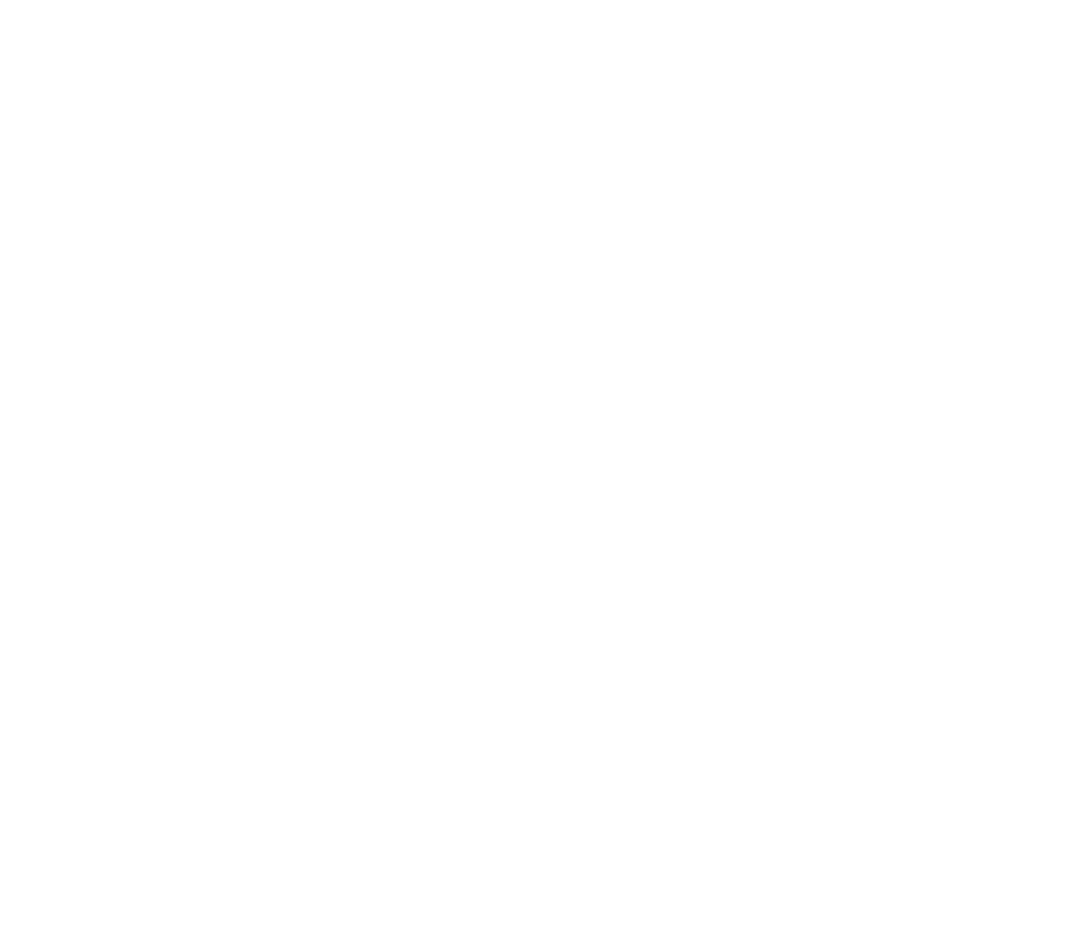
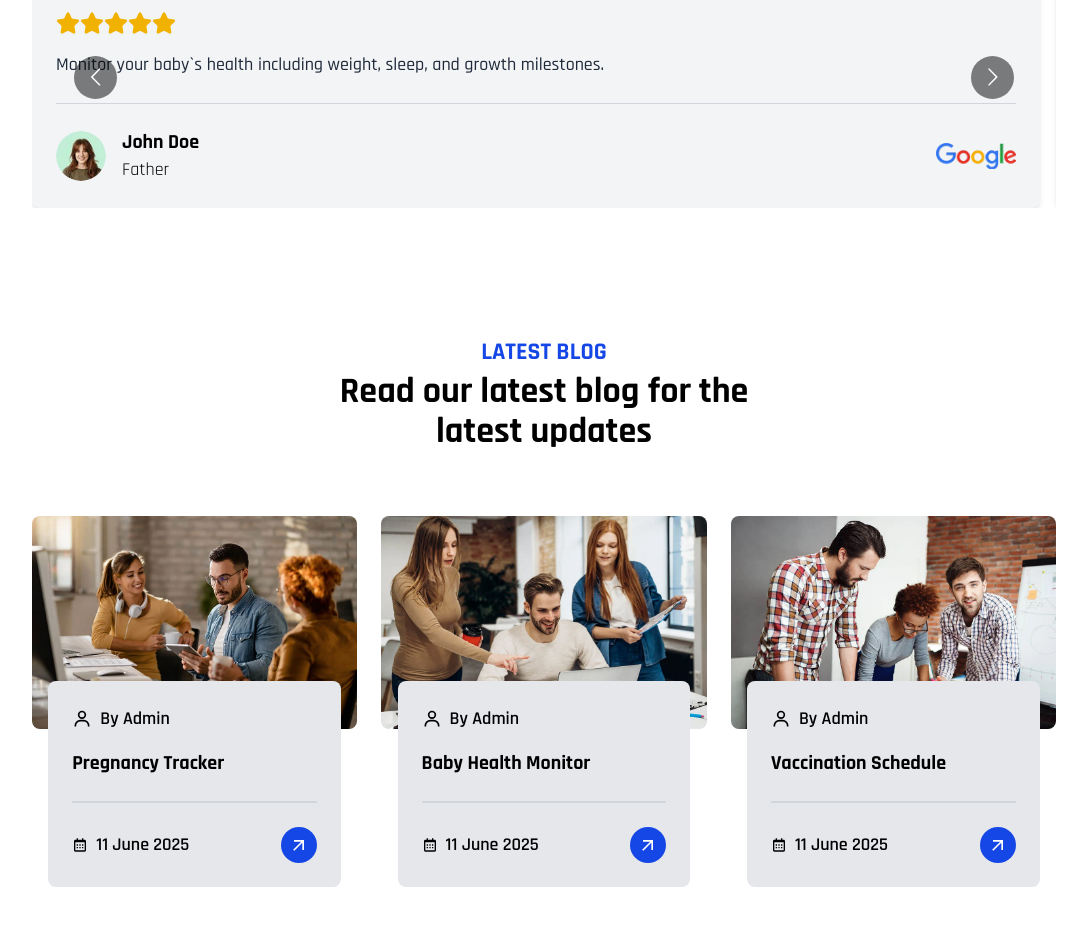
Before and after one commit to Sogon-Njugush/software-agency-landing-page, a Next.js app: page / in a window 1280 px wide. Shown: the part 4807-5733 px from the top of the page, without its empty margins (96-1183 px from the left). Before the commit the page ends 4510 px from the top, so only its background shows below. Built offline with nearby package versions, Linux system fonts and the light colour scheme.

Commit message:
blog section

```diff
--- /dev/null
+++ b/components/Home/Blog/Blog.tsx
@@ -0,0 +1,34 @@
+import React from "react";
+import BlogCard from "./BlogCard";
+import { BlogList } from "@/constant/constant";
+
+const Blog = () => {
+  return (
+    <div className="pt-16 pb-16">
+      {/* heading section */}
+      <div className="text-center">
+        {/* subheading */}
+        <h1 className="uppercase text-lg sm:text-xl md:text-2xl font-bold text-blue-700  dark:text-pink-500">
+          Latest Blog
+        </h1>
+        {/* heading */}
+        <h1 className="text-xl sm:text-3xl md:text-4xl font-bold mt-1">
+          Read our latest blog for the <br /> latest updates
+        </h1>
+      </div>
+      {/* body */}
+      <div className="w-[80%] mt-16 mx-auto grid grid-cols-1 lg:grid-cols-2 xl:grid-cols-3 gap-6">
+        {
+          // mapping cards
+          BlogList.map((item) => (
+            <div key={item.id}>
+              <BlogCard image={item.image} title={item.title} />
+            </div>
+          ))
+        }
+      </div>
+    </div>
+  );
+};
+
+export default Blog;
--- /dev/null
+++ b/components/Home/Blog/BlogCard.tsx
@@ -0,0 +1,50 @@
+import Image from "next/image";
+import React from "react";
+import { BiCalendar, BiUser } from "react-icons/bi";
+import { MdOutlineArrowOutward } from "react-icons/md";
+
+type Props = {
+  image: string;
+  title: string;
+};
+
+const BlogCard = ({ image, title }: Props) => {
+  return (
+    <div>
+      <div>
+        {/* image */}
+        <Image
+          src={image}
+          alt="image"
+          width={400}
+          height={400}
+          className="rounded-lg w-full h-full"
+        />
+        {/* blog box */}
+        <div className="w-[90%] mx-auto bg-gray-200 dark:bg-blue-900 rounded-lg mt-[-3rem] relative z-10 p-6">
+          <div className="flex items-center space-x-2">
+            <BiUser className="w-5 h-5" />
+            <span className="md:text-lg text-base font-semibold">By Admin</span>
+          </div>
+          <h1 className="text-lg md:text-xl font-bold mt-4">{title}</h1>
+          <span className="block w-full h-[2px] bg-gray-300 mt-6 mb-6"></span>
+          <div className="flex items-center space-x-2 justify-between">
+            <div className="flex items-center space-x-2">
+              <BiCalendar className="w-4 h-4" />
+              <span className="md:text-lg text-base font-semibold">
+                11 June 2025
+              </span>
+            </div>
+            <div className="">
+              <div className="w-9 h-9 rounded-full flex items-center justify-center flex-col bg-blue-700 cursor-pointer hover:bg-blue-900 transition-all duration-200">
+                <MdOutlineArrowOutward className="w-5 h-5 text-white" />
+              </div>
+            </div>
+          </div>
+        </div>
+      </div>
+    </div>
+  );
+};
+
+export default BlogCard;
--- a/components/Home/Home.tsx
+++ b/components/Home/Home.tsx
@@ -5,6 +5,8 @@
 import WhyChoose from "./WhyChoose/WhyChoose";
 import Software from "./Software/Software";
 import Project from "./Project/Project";
+import Review from "./Review/Review";
+import Blog from "./Blog/Blog";
 
 const Home = () => {
   return (
@@ -15,6 +17,8 @@
       <WhyChoose />
       <Software />
       <Project />
+      <Review />
+      <Blog />
     </div>
   );
 };
--- a/components/Home/Project/Project.tsx
+++ b/components/Home/Project/Project.tsx
@@ -20,7 +20,7 @@
             <a
               href="#_"
               className="w-full py-4 text-base sm:text-lg md:text-xl text-center text-white transition-colors font-semibold duration-300 bg-blue-800 rounded-full uppercase hover:bg-blue-900 ease px-9 md:w-auto">
-              All Services
+              All Projects
             </a>
           </div>
         </div>
--- /dev/null
+++ b/components/Home/Review/Review.tsx
@@ -0,0 +1,78 @@
+"use client";
+import React from "react";
+import Carousel from "react-multi-carousel";
+import "react-multi-carousel/lib/styles.css";
+import ReviewCard from "./ReviewCard";
+import { ReviewList } from "@/constant/constant";
+
+const responsive = {
+  desktop: {
+    breakpoint: { max: 3000, min: 1224 },
+    items: 2,
+    slidesToSlide: 1, // optional, default to 1.
+  },
+  tablet: {
+    breakpoint: { max: 1224, min: 764 },
+    items: 1,
+    slidesToSlide: 1, // optional, default to 1.
+  },
+  mobile: {
+    breakpoint: { max: 764, min: 0 },
+    items: 1,
+    slidesToSlide: 1, // optional, default to 1.
+  },
+};
+
+const Review = () => {
+  return (
+    <div className="pt-16 pb-16">
+      <div className="w-[90%] md:w-[80%] mx-auto">
+        {/* heading section */}
+        <div className="grid grid-cols-1 lg:grid-cols-2 gap-10 items-center">
+          <div>
+            <h1 className="text-lg sm:text-xl md:text-2xl font-bold text-blue-700 dark:text-pink-500 uppercase">
+              TESTIMONIALS
+            </h1>
+            <h1 className="text-xl sm:text-3xl md:text-4xl font-bold mt-1">
+              Trust Our Expertise to Drive Success
+            </h1>
+          </div>
+          <div className="lg:ml-auto">
+            <a
+              href="#_"
+              className="w-full py-4 text-base sm:text-lg md:text-xl text-center text-white transition-colors font-semibold duration-300 bg-blue-800 rounded-full uppercase hover:bg-blue-900 ease px-9 md:w-auto">
+              All Reviews
+            </a>
+          </div>
+        </div>
+        {/* slider */}
+        <div className="mt-16 ">
+          <Carousel
+            showDots={false}
+            responsive={responsive}
+            ssr={true} // means to render carousel on server-side.
+            infinite={true}
+            autoPlay={true}
+            autoPlaySpeed={4000}>
+            {
+              // mapping reviews
+              ReviewList.map((review) => (
+                <div key={review.id}>
+                  <ReviewCard
+                    reviewTitle={review.title}
+                    userName={review.userName}
+                    review={review.description}
+                    image={review.image}
+                    role={review.role}
+                  />
+                </div>
+              ))
+            }
+          </Carousel>
+        </div>
+      </div>
+    </div>
+  );
+};
+
+export default Review;
--- /dev/null
+++ b/components/Home/Review/ReviewCard.tsx
@@ -0,0 +1,52 @@
+import Image from "next/image";
+import React from "react";
+import { FaStar } from "react-icons/fa";
+
+type Props = {
+  image: string;
+  userName: string;
+  review: string;
+  role: string;
+  reviewTitle: string;
+};
+
+const ReviewCard = ({ image, userName, review, role, reviewTitle }: Props) => {
+  return (
+    <div className="bg-gray-100 p-6 rounded-lg mr-4 shadow-md">
+      <h1 className="text-2xl text-black font-bold">{reviewTitle}</h1>
+      <div className="mt-2 flex items-center">
+        <FaStar className="text-yellow-500 w-6 h-6" />
+        <FaStar className="text-yellow-500 w-6 h-6" />
+        <FaStar className="text-yellow-500 w-6 h-6" />
+        <FaStar className="text-yellow-500 w-6 h-6" />
+        <FaStar className="text-yellow-500 w-6 h-6" />
+      </div>
+      <p className="mt-4 text-base md:text-lg font-medium text-gray-800">
+        {review}
+      </p>
+      <span className="block w-full h-[1px] bg-gray-300 mt-6 mb-6"></span>
+      <div className="flex items-center justify-between">
+        <div className="flex items-center space-x-4">
+          <Image
+            src={image}
+            alt={userName}
+            width={50}
+            height={50}
+            className="w-{60} h-{60} rounded-full"
+          />
+          <div>
+            <h1 className="text-base sm:text-lg text-black md:text-xl font-bold">
+              {userName}
+            </h1>
+            <p className="text-sm text-black sm:text-base md:text-lg">{role}</p>
+          </div>
+        </div>
+        <div>
+          <Image src={"/images/c4.png"} alt={"google"} width={80} height={80} />
+        </div>
+      </div>
+    </div>
+  );
+};
+
+export default ReviewCard;
--- a/constant/constant.ts
+++ b/constant/constant.ts
@@ -182,3 +182,66 @@
     image: "/images/p6.png",
   },
 ];
+
+export const ReviewList = [
+  {
+    id: 1,
+    image: "/images/c1.png",
+    title: "Pregnancy Tracker",
+    userName: "Jane Doe",
+    role: "Mother",
+    description:
+      "Track your pregnancy week by week with health tips and baby development insights.",
+  },
+  {
+    id: 2,
+    image: "/images/c2.png",
+    title: "Baby Health Monitor",
+    userName: "John Doe",
+    role: "Father",
+    description:
+      "Monitor your baby`s health including weight, sleep, and growth milestones.",
+  },
+  {
+    id: 3,
+    image: "/images/c3.png",
+    title: "Vaccination Schedule",
+    userName: "Jane Doe",
+    role: "Mother",
+    description:
+      "Get reminders and details on upcoming vaccinations for your child.",
+  },
+  {
+    id: 4,
+    image: "/images/c4.png",
+    title: "Vaccination Schedule",
+    userName: "Jane Doe",
+    role: "Mother",
+    description:
+      "Get reminders and details on upcoming vaccinations for your child.",
+  },
+];
+
+export const BlogList = [
+  {
+    id: 1,
+    image: "/images/b1.png",
+    title: "Pregnancy Tracker",
+    description:
+      "Track your pregnancy week by week with health tips and baby development insights.",
+  },
+  {
+    id: 2,
+    image: "/images/b2.png",
+    title: "Baby Health Monitor",
+    description:
+      "Monitor your baby`s health including weight, sleep, and growth milestones.",
+  },
+  {
+    id: 3,
+    image: "/images/b3.png",
+    title: "Vaccination Schedule",
+    description:
+      "Get reminders and details on upcoming vaccinations for your child.",
+  },
+];
--- a/package.json
+++ b/package.json
@@ -14,7 +14,8 @@
     "react": "^19.0.0",
     "react-dom": "^19.0.0",
     "react-icon": "^1.0.0",
-    "react-icons": "^5.5.0"
+    "react-icons": "^5.5.0",
+    "react-multi-carousel": "^2.8.6"
   },
   "devDependencies": {
     "@eslint/eslintrc": "^3",
```
Also changed, not shown: 1 other file (tests, documents, lock files or other folders).
